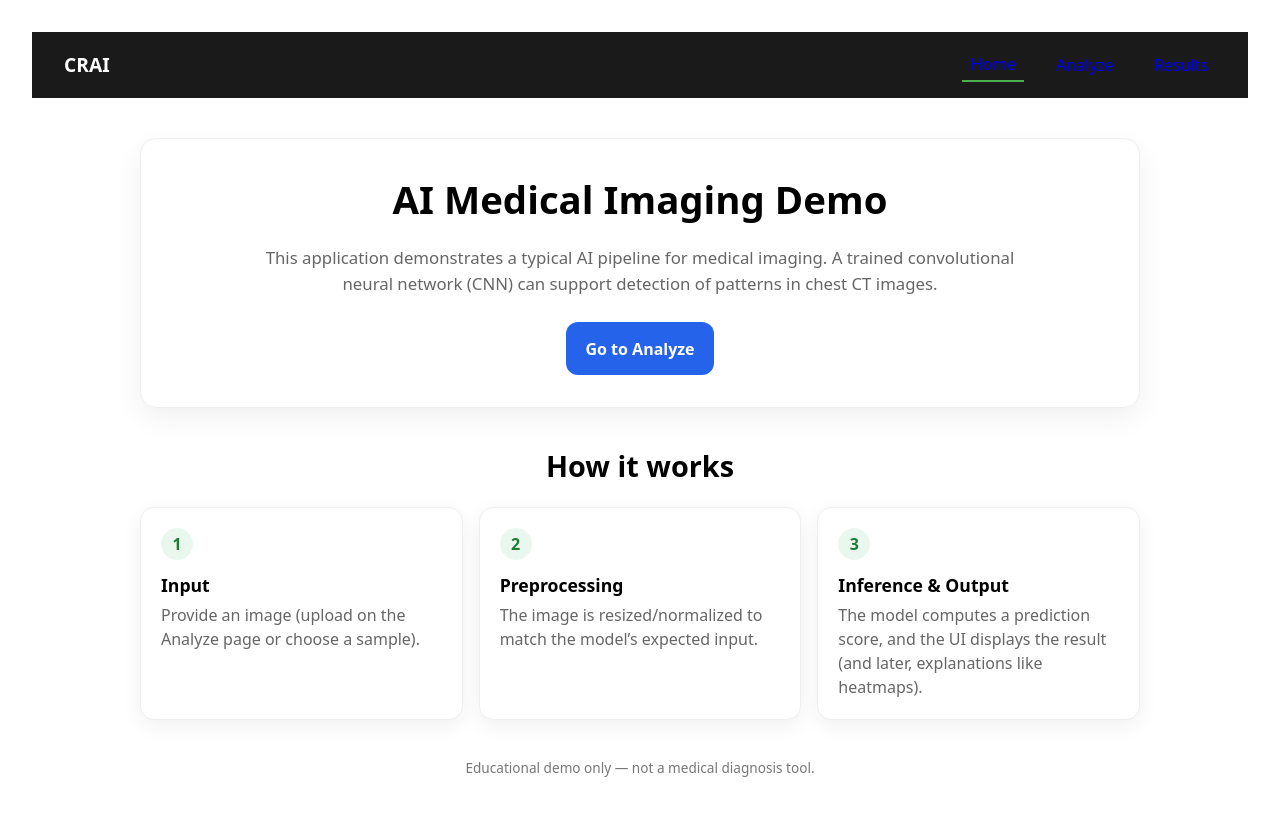
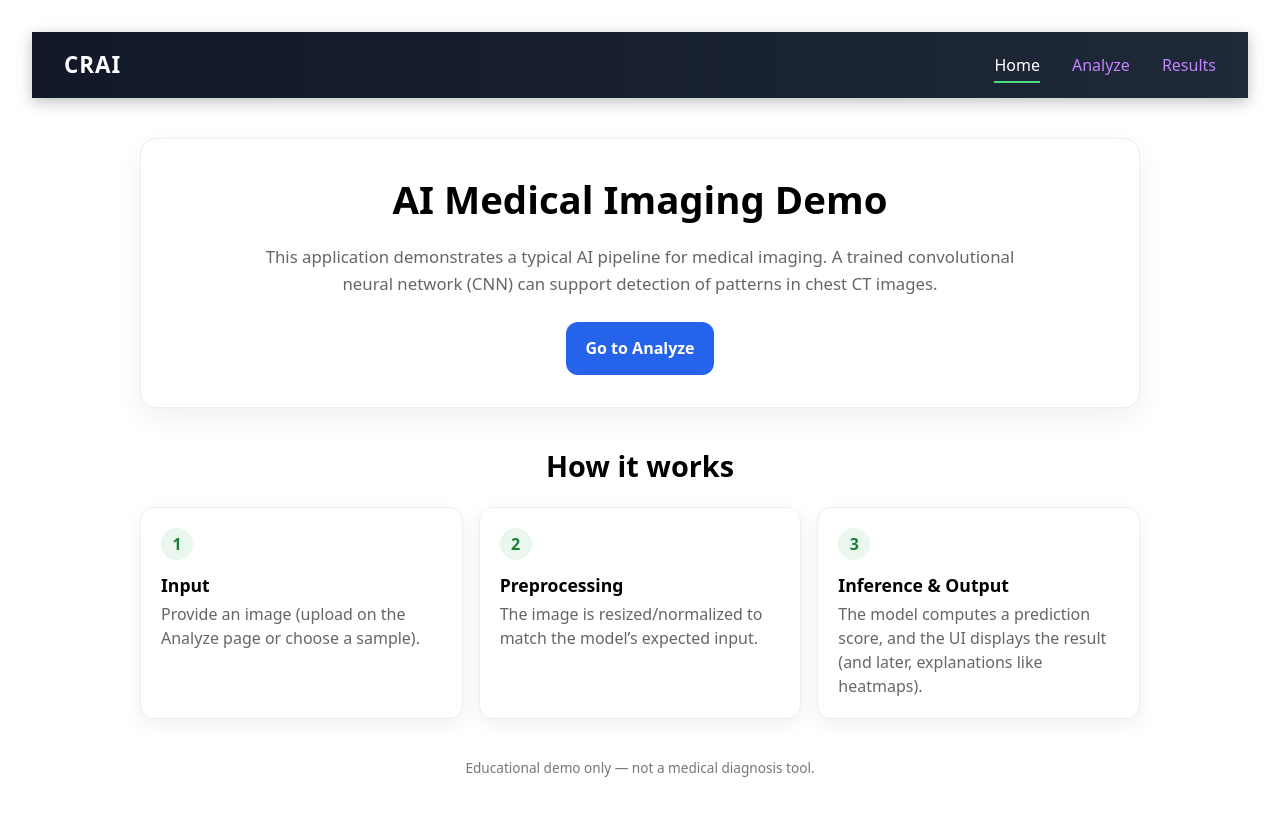
Before and after one commit to Filimon-Coding/DeepLung, a React (Vite) app in the folder frontend/: page / in a window 1280 px wide. Shown: the top 816 px of the page. Built offline with nearby package versions, Linux system fonts and the light colour scheme.

Commit message:
style: improve Navbar design and styling

```diff
--- a/frontend/src/components/Navbar/Navbar.css
+++ b/frontend/src/components/Navbar/Navbar.css
@@ -1,39 +1,72 @@
 .navbar {
+  position: sticky;
+  top: 0;
+  z-index: 1000;
+
   display: flex;
   justify-content: space-between;
   align-items: center;
+
   padding: 1rem 2rem;
-  background-color: #1a1a1a;
-  color: white;
+
+  background: linear-gradient(90deg, #111827, #1f2937);
+  box-shadow: 0 4px 14px rgba(0, 0, 0, 0.25);
 }
 
+/* Logo */
 .logo {
+  font-size: 1.4rem;
+  font-weight: 700;
   text-decoration: none;
-  color: white;
-  font-weight: bold;
-  font-size: 1.2rem;
+  color: #ffffff;
+  letter-spacing: 1px;
 }
 
 .logo:hover {
-  color: #4caf50;
+  color: #4ade80;
 }
 
+/* Links container */
 .nav-links {
   display: flex;
-  gap: 1.5rem; /* gir mellomrom mellom Home og Analyze */
-  align-items: center;
+  gap: 2rem;
 }
 
+/* Links */
 .nav-link {
-  display: inline-block;
+  position: relative;
   text-decoration: none;
-  padding: 0.25rem 0.5rem;
+  font-weight: 500;
+  color: #c084fc; /* mykere lilla */
+  transition: color 0.2s ease;
 }
 
+/* Hover */
 .nav-link:hover {
-  color: #4caf50;
+  color: #ffffff;
 }
 
+/* Active underline animation */
+.nav-link::after {
+  content: "";
+  position: absolute;
+  left: 0;
+  bottom: -6px;
+  width: 0%;
+  height: 2px;
+  background-color: #4ade80;
+  transition: width 0.25s ease;
+}
+
+.nav-link:hover::after {
+  width: 100%;
+}
+
+/* Active page */
 .nav-link.active {
-  border-bottom: 2px solid #4caf50;
+  color: #ffffff;
 }
+
+.nav-link.active::after {
+  width: 100%;
+}
```
